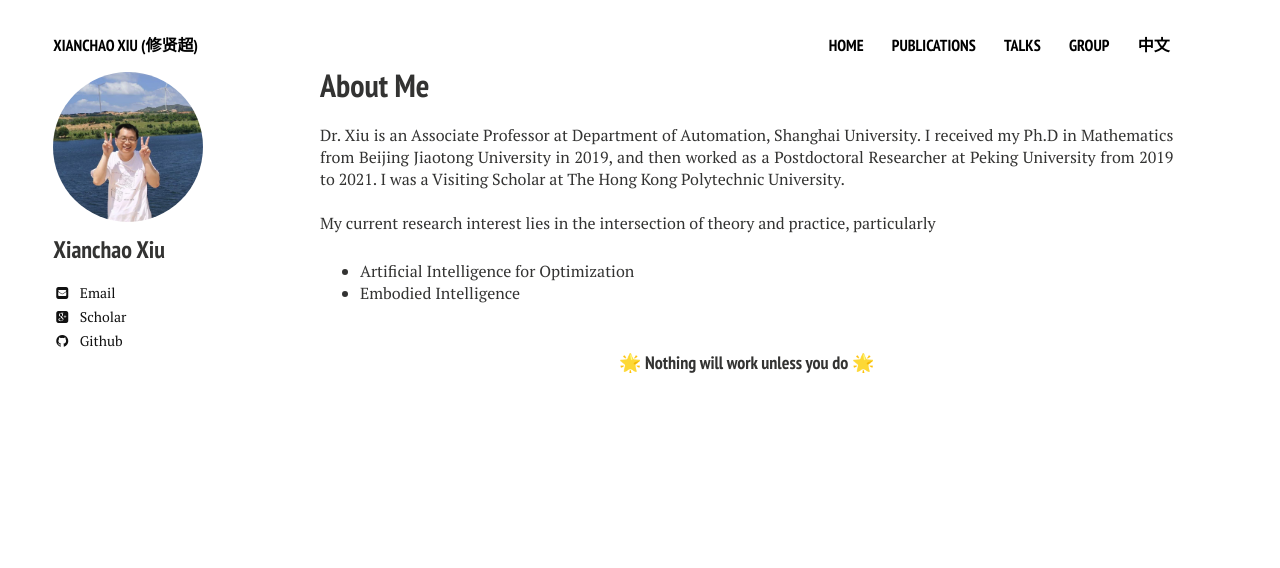
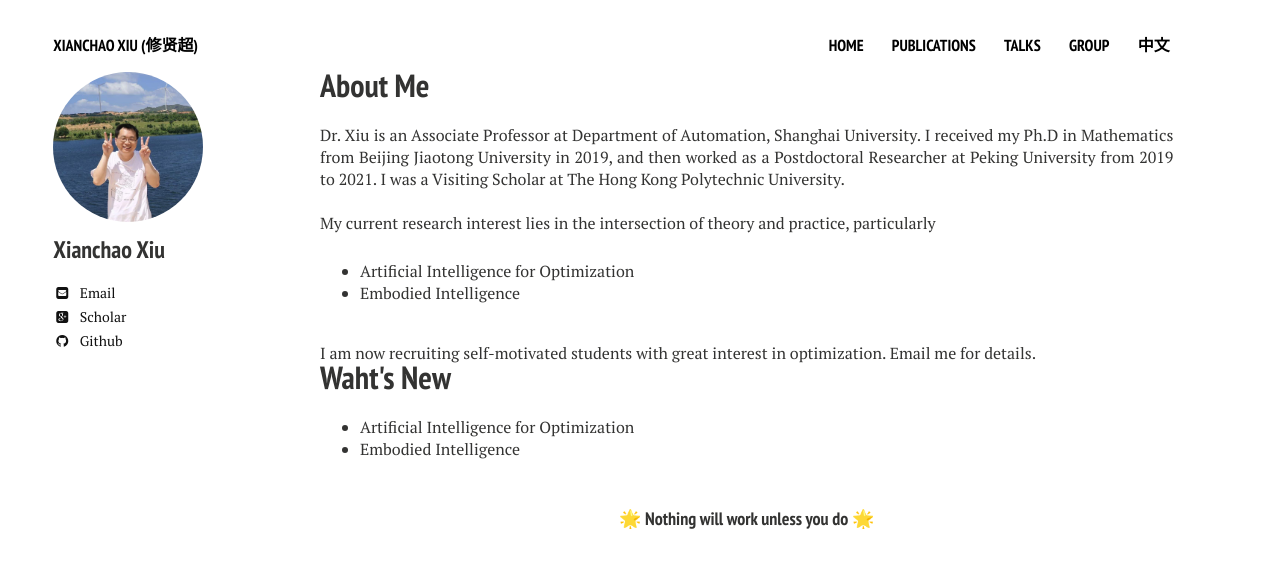
Before and after one commit to xianchaoxiu/xianchaoxiu.github.io, a Jekyll site: the page built from index.md, in a window 1280 px wide. Shown: the top 568 px of the page. Built offline with Jekyll 4.4.1, drawn with Linux system fonts in a browser that asks for light colours; nearby versions of some CDN libraries.

Commit message:
Update home2.html

```diff
--- a/_layouts/home2.html
+++ b/_layouts/home2.html
@@ -37,6 +37,14 @@ My current research interest lies in the intersection of theory and practice, pa
       <li> Embodied Intelligence </li>  <br>
     </ul>
 
+I am now recruiting self-motivated students with great interest in optimization. Email me for details.
+
+
+<h1>Waht's New</h1>
+   <ul>
+      <li> Artificial Intelligence for Optimization </li>
+      <li> Embodied Intelligence </li>  <br>
+    </ul>
 
 <h4 align="center">🌟 Nothing will work unless you do 🌟</h4>
 
```
